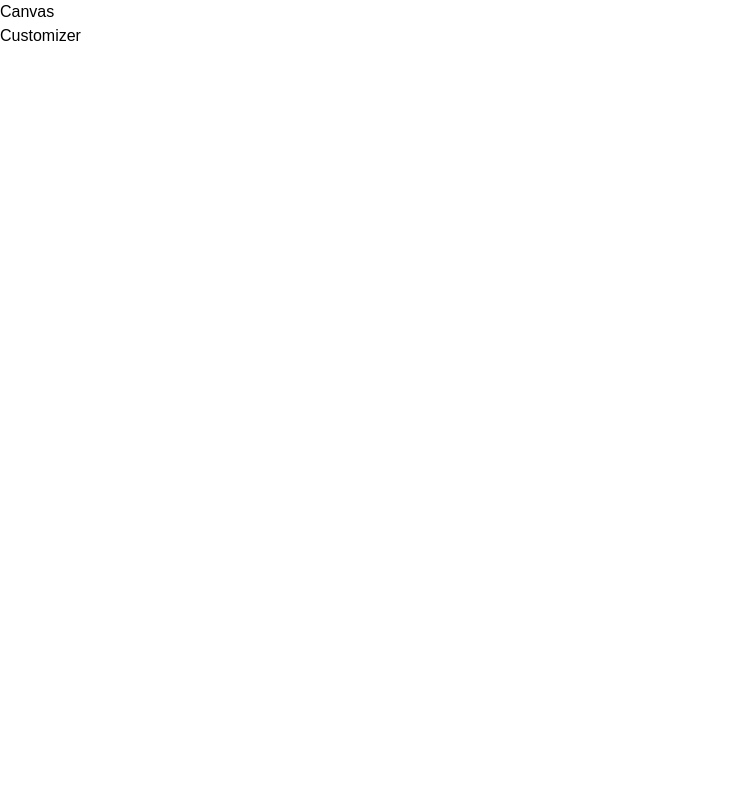
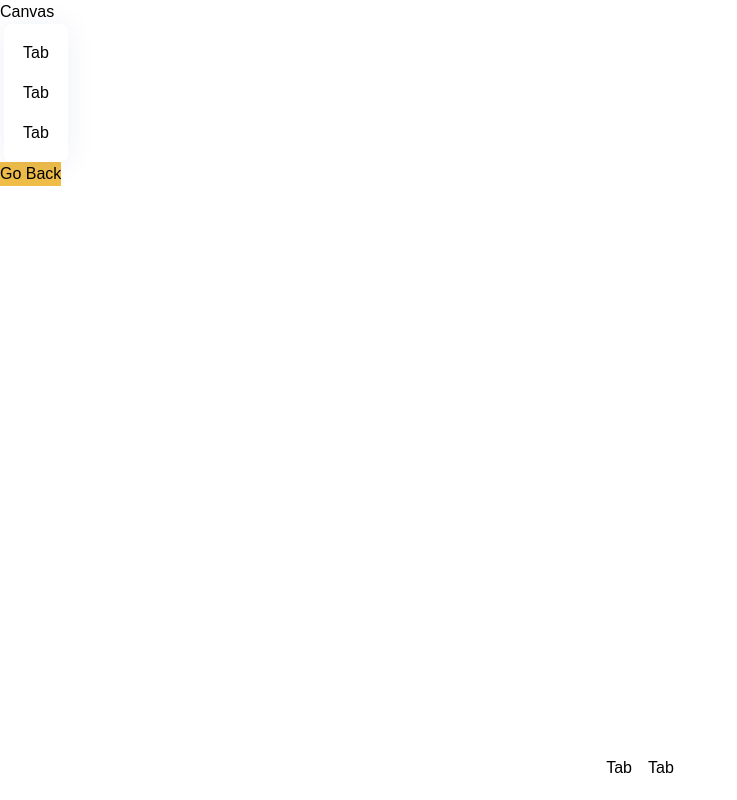
Before and after one commit to Paul-ike/3D, a React (Vite) app in the folder client/: page / in a window 1280 px wide. Both pictures are taken after a click on the button "Customize It". Shown: the whole page, without its empty margins (0-737 px from the left). Built offline with nearby package versions, Linux system fonts and the light colour scheme; a web font is replaced by a local one.

Commit message:
add customizer layerout page

```diff
--- /dev/null
+++ b/client/src/components/AIPicker.jsx
@@ -0,0 +1,9 @@
+import React from 'react'
+
+const AIPicker = () => {
+  return (
+    <div>AIPicker</div>
+  )
+}
+
+export default AIPicker
--- /dev/null
+++ b/client/src/components/ColorPicker.jsx
@@ -0,0 +1,9 @@
+import React from 'react'
+
+const ColorPicker = () => {
+  return (
+    <div>ColorPicker</div>
+  )
+}
+
+export default ColorPicker
--- /dev/null
+++ b/client/src/components/FilePicker.jsx
@@ -0,0 +1,9 @@
+import React from 'react'
+
+const FilePicker = () => {
+  return (
+    <div>FilePicker</div>
+  )
+}
+
+export default FilePicker
--- /dev/null
+++ b/client/src/components/Tab.jsx
@@ -0,0 +1,9 @@
+import React from 'react'
+
+const Tab = () => {
+  return (
+    <div>Tab</div>
+  )
+}
+
+export default Tab
--- a/client/src/pages/Customizer.jsx
+++ b/client/src/pages/Customizer.jsx
@@ -1,8 +1,69 @@
-import React from 'react'
+import React, { useState, useEffect } from 'react'
+import { AnimatePresence, motion } from 'framer-motion';
+import { useSnapshot } from 'valtio';
+
+import config from '../config/config';
+import state from '../store';
+import { download } from '../assets';
+import { downloadCanvasToImage, reader } from '../config/helpers';
+import { EditorTabs, FilterTabs, DecalTypes } from '../config/constants';
+import { fadeAnimation, slideAnimation } from '../config/motion';
+import { AIPicker, ColorPicker, CustomButton, FilePicker, Tab } from '../components';
 
 const Customizer = () => {
+  const snap = useSnapshot(state);
+
   return (
-    <div>Customizer</div>
+    <AnimatePresence>
+      {!snap.intro && (
+        <>
+          <motion.div
+            key="custom"
+            className="absolute top-0 left-0 z-10"
+            {...slideAnimation('left')}
+          >
+            <div className="flex items-center min-h-screen">
+              <div className="editortabs-container tabs">
+                {EditorTabs.map((tab) => (
+                  <Tab
+                    key={tab.name}
+                    tab={tab}
+                    handleClick={() => {}}
+                  />
+                ))}
+              </div>
+            </div>
+          </motion.div>
+
+          <motion.div
+            className="absolute z-10 top-5 right-5"
+            {...fadeAnimation}
+          >
+            <CustomButton
+              type="filled"
+              title="Go Back"
+              handleClick={() => state.intro = true}
+              customStyles="w-fit px-4 py-2.5 font-bold text-sm"
+            />
+          </motion.div>
+
+          <motion.div
+            className='filtertabs-container'
+            {...slideAnimation("up")}
+          >
+            {FilterTabs.map((tab) => (
+              <Tab
+                key={tab.name}
+                tab={tab}
+                isFilterTab
+                isActiveTab=""
+                handleClick={() => {}}
+              />
+            ))}
+          </motion.div>
+        </>
+      )}
+    </AnimatePresence>
   )
 }
 
```
Also changed, not shown: client/src/components/index.js (+8 -1 lines).
